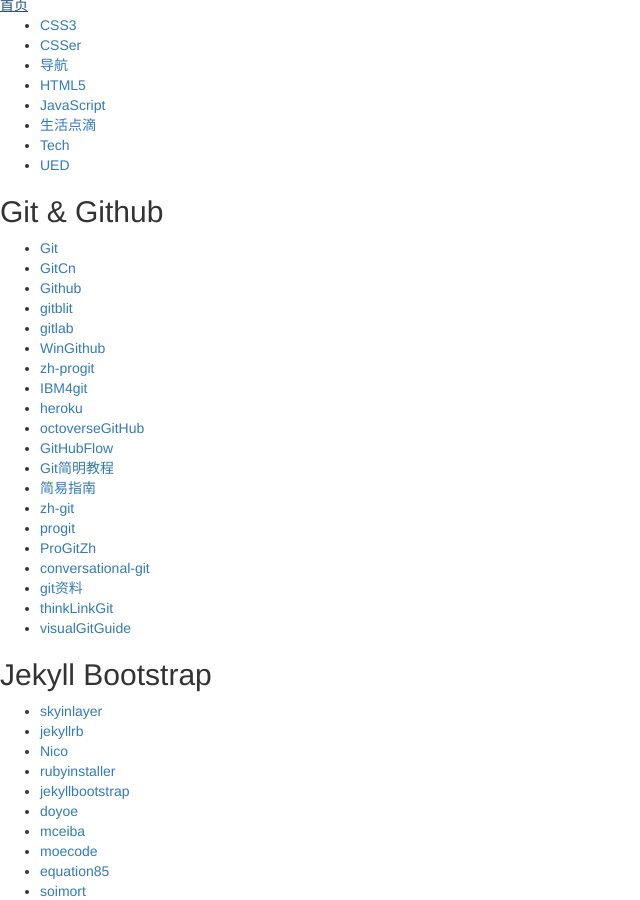
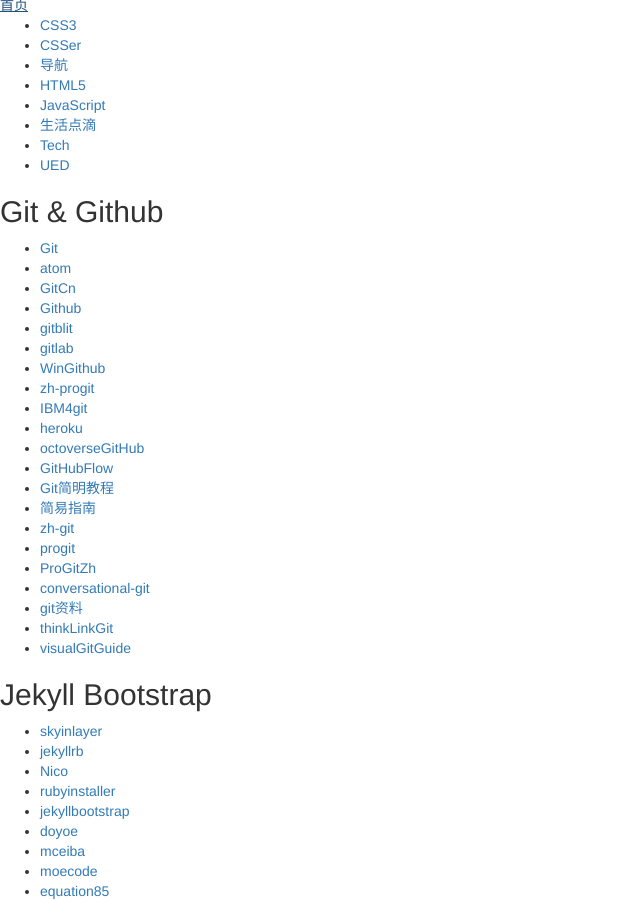
Before and after one commit to wkylin/wkylin.github.com, a Jekyll site: the page built from tech.html, in a window 1280 px wide and 900 px high, scrolled down 737 px. Shown: the whole window, without its empty margins (0-640 px from the left). Built offline with Jekyll 4.4.1, drawn with Linux system fonts in a browser that asks for light colours; nearby versions of some CDN libraries; library files that are not in the unit come from our copies; comment, search, counter and statistics services are not loaded.

Commit message:
site link

```diff
--- a/tech.html
+++ b/tech.html
@@ -10,6 +10,7 @@
 </div>
 <ul class="ui-list fn-clear">
     <li class="ui-list-item"><a href="http://git-scm.com/" target="_blank">Git</a></li>
+    <li class="ui-list-item"><a href="https://atom.io/" target="_blank">atom</a></li>
     <li class="ui-list-item"><a href="http://gitcn.com/" target="_blank">GitCn</a></li>
     <li class="ui-list-item"><a href="https://github.com/" target="_blank">Github</a></li>
     <li class="ui-list-item"><a href="http://gitblit.com/" target="_blank">gitblit</a></li>
```
